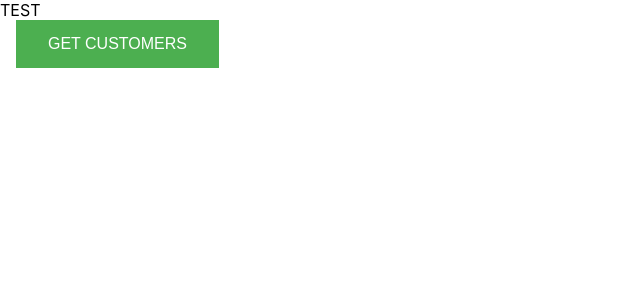
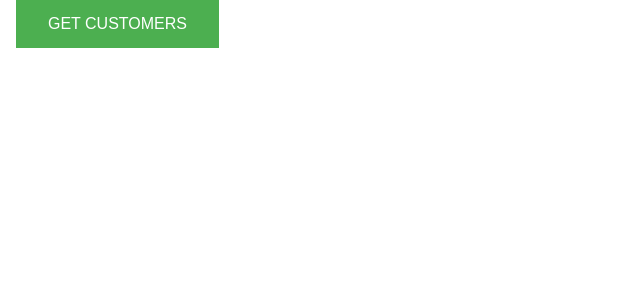
Before and after one commit to philosophercode/customer-ids-react, a React (Create React App) app: page / in a window 1280 px wide. Shown: the top 300 px of the page, without its empty margins (0-640 px from the left). Built offline with nearby package versions, Linux system fonts and the light colour scheme.

Commit message:
test deploy 2

```diff
--- a/src/App.js
+++ b/src/App.js
@@ -1,12 +1,11 @@
 import React from 'react';
 import './App.css';
 
-import List from "./components/List";
+import List from "./List";
 
 function App() {
   return (
     <div className="App">
-      TEST
         <List />
     </div>
   );
```
Also changed, not shown: src/List.js (renamed from src/components/list.js), src/ListItem.js (renamed from src/components/ListItem.js).
